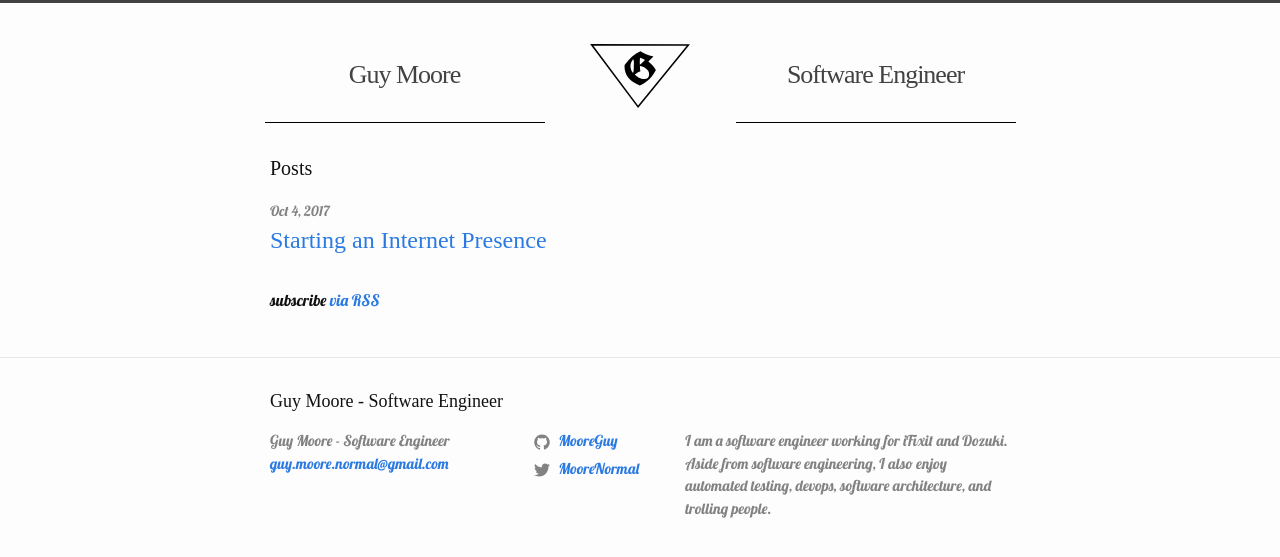
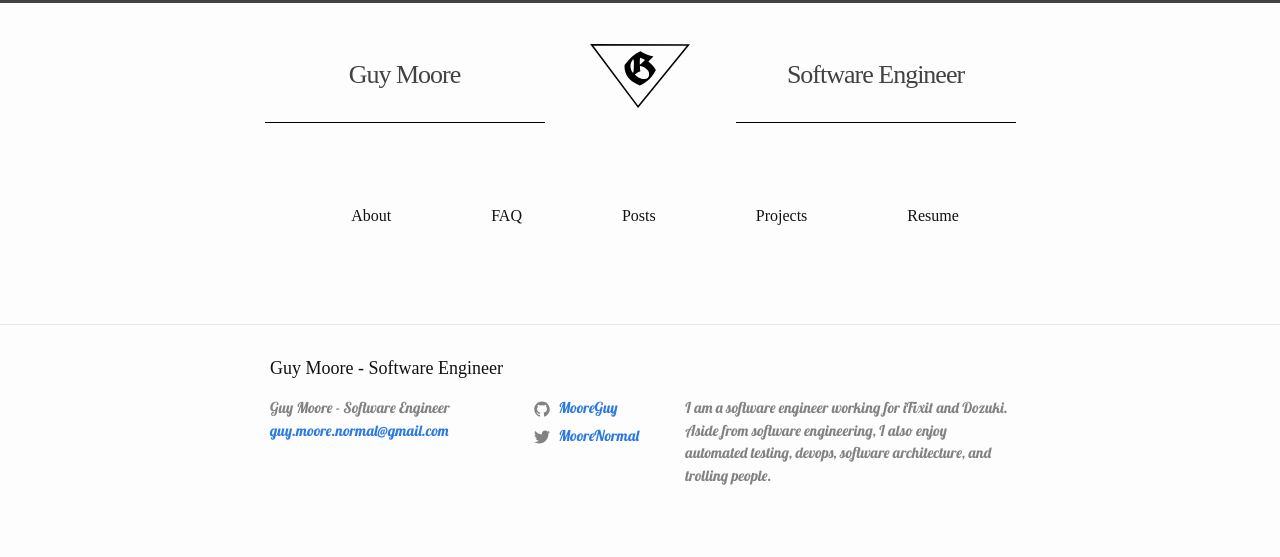
Before and after one commit to MooreGuy/personal-website, a Jekyll site: the page built from portfolio/index.md, in a window 1280 px wide. Shown: the top 557 px of the page. Built offline with Jekyll 4.4.1, drawn with Linux system fonts in a browser that asks for light colours; some web fonts are replaced; comment, search, counter and statistics services are not loaded.

Commit message:
Create new homepage content

```diff
--- a/portfolio/_layouts/home.html
+++ b/portfolio/_layouts/home.html
@@ -4,23 +4,14 @@ layout: default
 
 <div class="home">
 
-  <h1 class="page-heading">Posts</h1>
-
   {{ content }}
 
-  <ul class="post-list">
-    {% for post in site.posts %}
-      <li>
-        {% assign date_format = site.minima.date_format | default: "%b %-d, %Y" %}
-        <span class="post-meta">{{ post.date | date: date_format }}</span>
-
-        <h2>
-          <a class="post-link" href="{{ post.url | relative_url }}">{{ post.title | escape }}</a>
-        </h2>
-      </li>
-    {% endfor %}
-  </ul>
-
-  <p class="rss-subscribe">subscribe <a href="{{ "/feed.xml" | relative_url }}">via RSS</a></p>
+    <ul class="links">
+        <li><a href="/about">About</a><div class="line"></div></li>
+        <li><a href="/faq.html">FAQ</a><div class="line"></div></li>
+        <li><a href="/posts.html">Posts</a><div class="line"></div></li>
+        <li><a href="/projects.html">Projects</a><div class="line"></div></li>
+        <li><a href="/resume.html">Resume</a><div class="line"></div></li>
+    </ul>
 
 </div>
--- a/portfolio/_sass/minima/_layout.scss
+++ b/portfolio/_sass/minima/_layout.scss
@@ -34,6 +34,39 @@
     }
 
 }
+
+.home {
+	ul {
+		list-style: none;
+
+		justify-content: center;
+		display: flex;
+	}
+
+    .links a {
+        color: $text-color;
+		text-decoration: none;
+		font-family: $heading-font-family, cursive;
+
+    }
+
+    li {
+        margin: 50px 50px 50px 50px;
+
+		.line {
+			width: 10px;
+			height: 1px;
+			color: black;
+		}
+
+		&:hover > .line {
+			width: 50px;
+			transition: right 0.7s ease-in-out,width 0.7s ease-in-out;
+		}
+    }
+
+}
+
 
 .site-title {
   @include relative-font-size(1.625);
```
Also changed, not shown: portfolio/_layouts/faq.html (added, +11 -0 lines), portfolio/_layouts/posts.html (added, +29 -0 lines), portfolio/_layouts/about.html (added), portfolio/_layouts/projects.html (added), portfolio/_layouts/resume.html (added).
